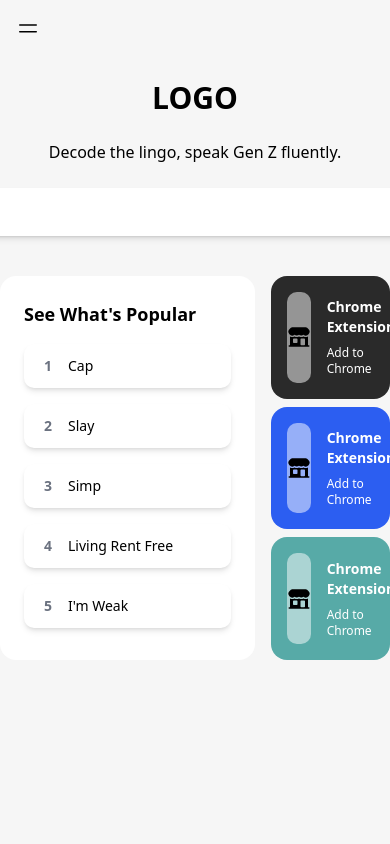
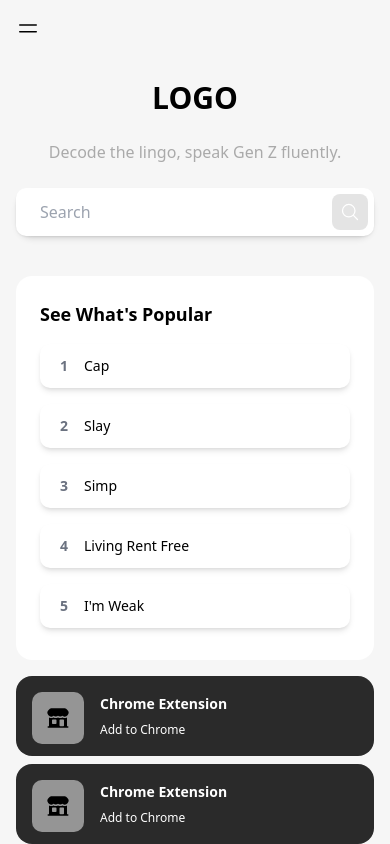
Before and after one commit to bachdumpling/genz-dictionary, a Next.js app: page / in a window 390 px wide. Built offline with nearby package versions, Linux system fonts and the light colour scheme.

Commit message:
responsive /

```diff
--- a/app/components/Navigation.js
+++ b/app/components/Navigation.js
@@ -79,7 +79,7 @@ function Navigation() {
         onClick={() => {
           setOpenNav(!openNav);
         }}
-        className="absolute md:hidden w-6 h-6 inset-4 cursor-pointer"
+        className="absolute md:hidden w-6 h-6 inset-4 cursor-pointer z-50"
       />
     </>
   );
--- a/app/components/Search.js
+++ b/app/components/Search.js
@@ -58,15 +58,32 @@ function Search({ setInput, input, word, setWord, words, setWords }) {
       .join("");
   }
 
+  function capitalizeFirstLetter(str) {
+    // Find the index of the first letter that is not a special character
+    let index = 0;
+    while (index < str.length && !/[a-zA-Z]/.test(str.charAt(index))) {
+      index++;
+    }
+
+    // If the index is less than the length of the string, capitalize the letter
+    if (index < str.length) {
+      const capitalizedChar = str.charAt(index).toUpperCase();
+      return str.slice(0, index) + capitalizedChar + str.slice(index + 1);
+    }
+
+    // If no letter is found, return the original string
+    return str;
+  }
+
   return (
     <>
       <form
-        className="flex justify-center items-center"
+        className="flex justify-center items-center w-full"
         onSubmit={handleSubmit}
       >
         <input
           type="text"
-          className="h-[48px] w-full py-2 px-4 bg-white rounded-[10px] outline-none focus:border focus:border-gray-400 shadow-sm pl-8"
+          className="h-[48px] w-full py-2 px-4 bg-white rounded-[10px] outline-none focus:border focus:border-gray-400 shadow-sm pl-6"
           placeholder="Search"
           value={input}
           onChange={handleWordChange}
@@ -80,7 +97,7 @@ function Search({ setInput, input, word, setWord, words, setWords }) {
         <div className="p-4 rounded-[10px] shadow-lg flex flex-col w-full absolute bg-white translate-y-2">
           {words.map((chosenWord) => (
             <button
-              className="mb-2 ml-4 text-start text-ellipsis truncate"
+              className="mb-2 ml-2 text-start text-ellipsis truncate"
               onClick={() => {
                 setWord(chosenWord);
                 // console.log(chosenWord);
@@ -94,7 +111,11 @@ function Search({ setInput, input, word, setWord, words, setWords }) {
                 <span className="font-semibold capitalize mr-4">
                   {chosenWord.word}
                 </span>
-                <span>{removeSpecialCharacters(chosenWord.definition)} </span>
+                <span className="">
+                  {capitalizeFirstLetter(
+                    removeSpecialCharacters(chosenWord.definition)
+                  )}{" "}
+                </span>
               </Link>
             </button>
           ))}
--- a/app/page.js
+++ b/app/page.js
@@ -15,12 +15,15 @@ function Home() {
 
   return (
     <>
-      <div className="h-full w-full mt-20">
-        <div className="flex flex-col justify-center items-center space-y-6 max-w-4xl mx-auto">
+      <div className="w-full mt-20 min-w-fit">
+        <div className="flex flex-col justify-center items-center space-y-6 max-w-4xl md:mx-auto mx-4">
           <h1 className="font-bold text-3xl">LOGO</h1>
-          <p className="font-light">Decode the lingo, speak Gen Z fluently.</p>
+          <p className="font-light text-[#AAAAAA] md:text-black">
+            Decode the lingo, speak Gen Z fluently.
+          </p>
 
-          <div className="relative w-[900px] shadow-md rounded-[16px]">
+          {/* <div className="relative w-[320px] lg:w-[900px] shadow-md rounded-[16px]"> */}
+          <div className="relative w-full shadow-md rounded-[16px] z-10">
             <Search
               setInput={setInput}
               input={input}
@@ -32,8 +35,8 @@ function Home() {
           </div>
         </div>
 
-        <div className="grid grid-flow-col grid-rows-1 grid-cols-3  max-w-4xl mx-auto mt-10 gap-4">
-          <div className="p-6 col-span-2 bg-white h-96 rounded-[16px]">
+        <div className="grid grid-flow-col grid-rows-2 md:grid-rows-1 grid-cols-1 md:grid-cols-3  max-w-4xl md:mx-auto mx-auto mt-10 w-full overflow-x-hidden md:gap-x-4">
+          <div className="p-6 col-span-2 bg-white h-96 rounded-[16px] mx-4 md:mx-0 mb-4">
             <h2 className="font-bold text-lg">See What's Popular</h2>
             <ol className="mt-4">
               <div className="bg-white text-sm p-3 rounded-[10px] my-4 flex shadow-md w-full">
@@ -59,9 +62,9 @@ function Home() {
             </ol>
           </div>
 
-          <div className=" flex flex-col gap-2">
-            <div className="bg-[#2A2A2A] p-4 h-1/3 rounded-[16px] flex text-white">
-              <div className="bg-white bg-opacity-50 mr-4 rounded-[10px] grid place-content-center w-[38%]">
+          <div className="md:grid grid-rows-3 grid-flow-row mx-4 md:mx-0 space-y-2 md:space-y-0">
+            <div className="bg-[#2A2A2A] rows-span-1 p-4 h-[80px] md:h-[122px] rounded-[16px] flex text-white">
+              <div className="bg-white bg-opacity-50 mr-4 rounded-[10px] grid place-content-center w-[52px] h-[52px] md:w-[90px] md:h-[90px]">
                 <BuildingStorefrontIcon className="h-6 w-6 text-black" />
               </div>
               <div className="grid place-content-center space-y-2">
@@ -70,8 +73,8 @@ function Home() {
               </div>
             </div>
 
-            <div className="bg-[#2c5ef1] p-4 h-1/3 rounded-[16px] flex text-white">
-              <div className="bg-white bg-opacity-50 mr-4 rounded-[10px] grid place-content-center w-[38%]">
+            <div className="bg-[#2A2A2A] rows-span-1 p-4 h-[80px] md:h-[122px] rounded-[16px] flex text-white">
+              <div className="bg-white bg-opacity-50 mr-4 rounded-[10px] grid place-content-center w-[52px] h-[52px] md:w-[90px] md:h-[90px]">
                 <BuildingStorefrontIcon className="h-6 w-6 text-black" />
               </div>
               <div className="grid place-content-center space-y-2">
@@ -80,8 +83,8 @@ function Home() {
               </div>
             </div>
 
-            <div className="bg-[#57AAA7] p-4 h-1/3 rounded-[16px] flex text-white">
-              <div className="bg-white bg-opacity-50 mr-4 rounded-[10px] grid place-content-center w-[38%]">
+            <div className="bg-[#2A2A2A] rows-span-1 p-4 h-[80px] md:h-[122px] rounded-[16px] flex text-white">
+              <div className="bg-white bg-opacity-50 mr-4 rounded-[10px] grid place-content-center w-[52px] h-[52px] md:w-[90px] md:h-[90px]">
                 <BuildingStorefrontIcon className="h-6 w-6 text-black" />
               </div>
               <div className="grid place-content-center space-y-2">
--- a/wordRankingModel/api-test.js
+++ b/wordRankingModel/api-test.js
@@ -10,7 +10,7 @@ const { Configuration, OpenAIApi } = require("openai");
 
 const configuration = new Configuration({
 //   apiKey: process.env.OPENAI_API_KEY,
-  apiKey: "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",
+  // apiKey: "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",
 });
 
 const openai = new OpenAIApi(configuration);
```
